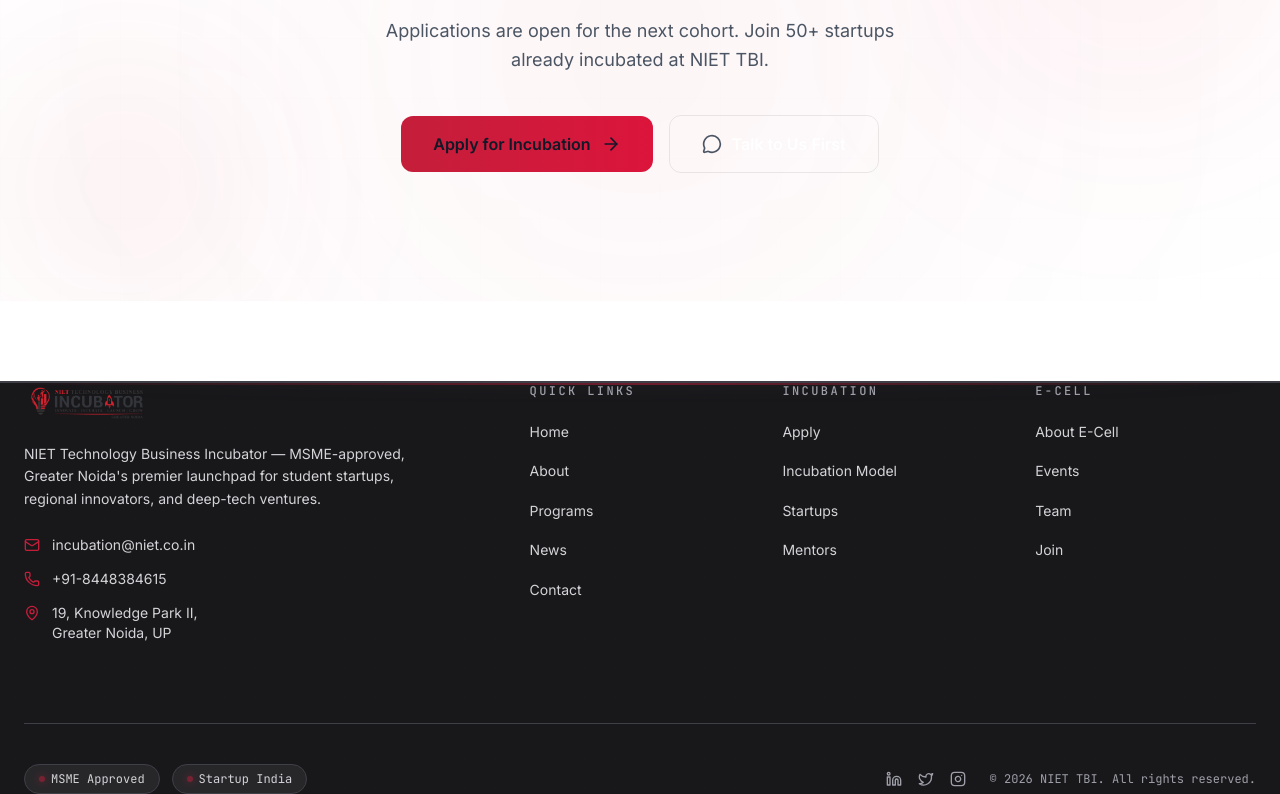
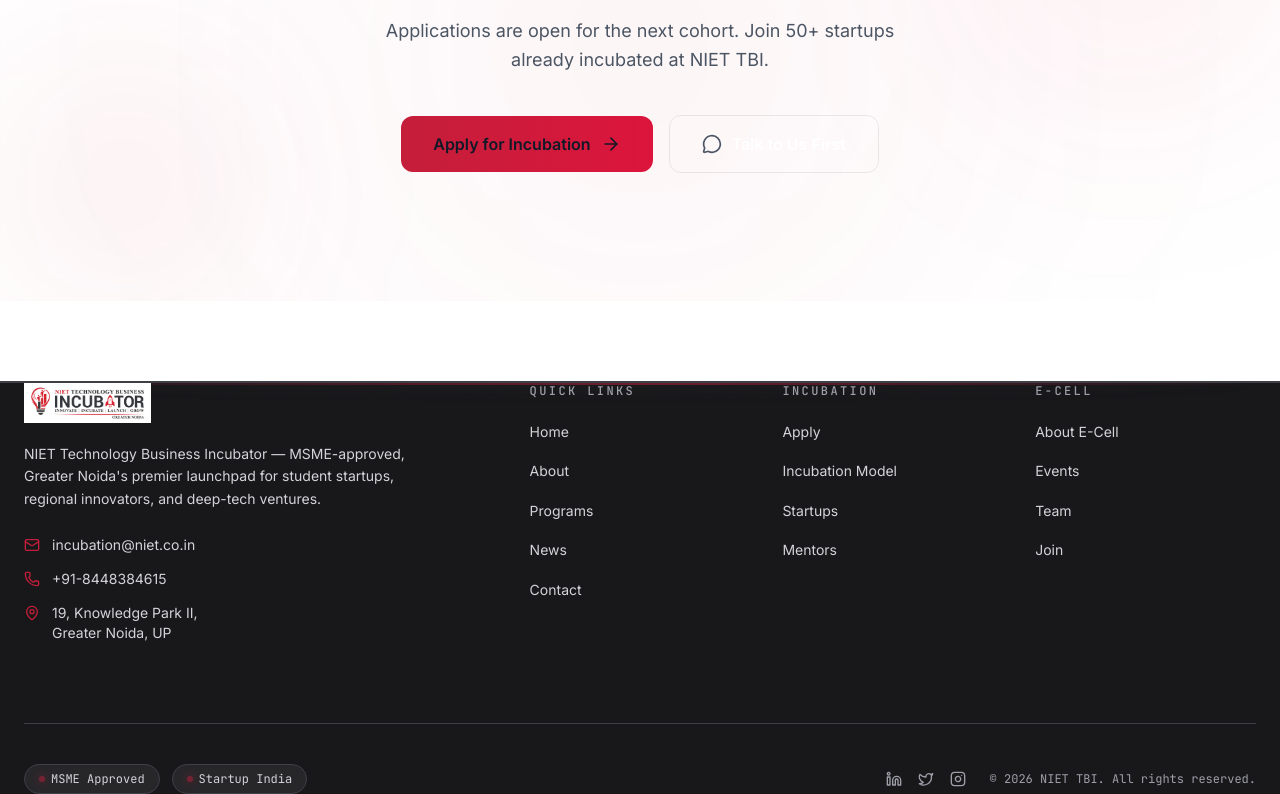
Before and after one commit to Alok0kumar/TBI-Niet, a Next.js app: page / in a window 1280 px wide. Shown: the part 6039-6833 px from the top of the page. Built offline with nearby package versions, Linux system fonts and the light colour scheme.

Commit message:
feat: updated

```diff
--- a/src/components/layout/Footer.tsx
+++ b/src/components/layout/Footer.tsx
@@ -104,7 +104,7 @@
           <div className="lg:col-span-2">
             <Link href="/" className="inline-flex items-center gap-3 mb-5">
               <div className="h-10 w-auto overflow-hidden flex items-center">
-                <Image src="/72 ppi PNG.png" alt="NIET Technology Business Incubator" width={200} height={40} className="h-full w-auto object-contain" />
+                <Image src="/tbi-new-logo.jpeg" alt="NIET Technology Business Incubator" width={200} height={40} className="h-full w-auto object-contain" />
               </div>
             </Link>
             <p className="text-zinc-300 text-sm leading-relaxed max-w-sm mb-6">
```
Also changed, not shown: public/tbi-logo-without-background.png (added), public/tbi-new-logo.jpeg (added).
